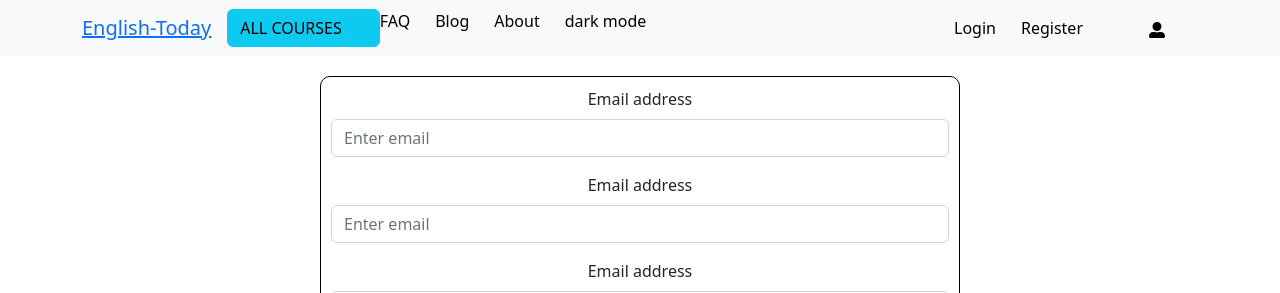
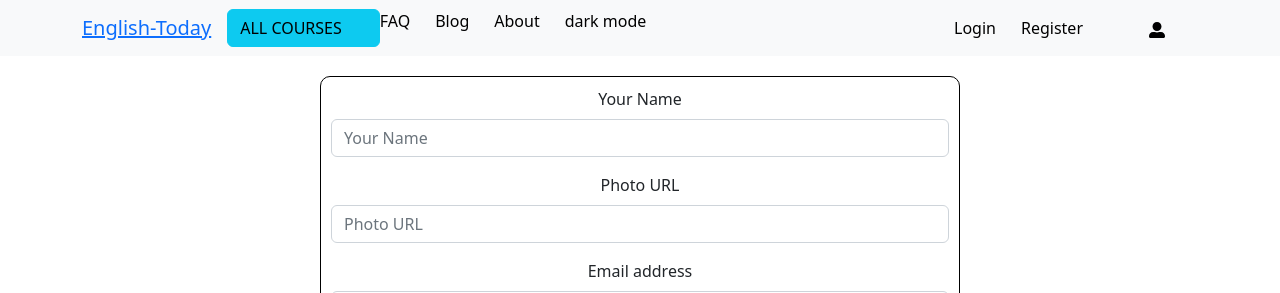
Before and after one commit to nasirullahnu/english-today, a React (Create React App) app: page /register in a window 1280 px wide. Shown: the top 293 px of the page. Built offline with nearby package versions, Linux system fonts and the light colour scheme; no server answers.

Commit message:
sign in with google added

```diff
--- a/src/contexts/AuthProvider/AuthProvider.js
+++ b/src/contexts/AuthProvider/AuthProvider.js
@@ -1,6 +1,6 @@
 import React from 'react';
 import { createContext } from 'react';
-import {getAuth, onAuthStateChanged, signInWithPopup, signOut} from 'firebase/auth'
+import { createUserWithEmailAndPassword, getAuth, onAuthStateChanged, signInWithPopup, signOut } from 'firebase/auth'
 import app from '../../firebsase/firebase.config';
 import { useState } from 'react';
 import { useEffect } from 'react';
@@ -9,18 +9,25 @@
 const auth = getAuth(app)
 
 
-const AuthProvider = ({children}) => {
+const AuthProvider = ({ children }) => {
     const [user, setUser] = useState(null)
 
+    // google login
     const providerLogin = (provider) => {
         return signInWithPopup(auth, provider)
     }
+
+    // register with email and password
+    const createUser = (email, password) => {
+        return createUserWithEmailAndPassword(auth, email, password)
+    }
+
 
     const logOut = () => {
         return signOut(auth);
     }
 
-    useEffect(()=>{
+    useEffect(() => {
         const unsubscribe = onAuthStateChanged(auth, (currentUser) => {
             console.log('on auth state change', currentUser)
             setUser(currentUser)
@@ -28,9 +35,9 @@
         return () => {
             unsubscribe()
         }
-    },[])
+    }, [])
 
-    const authInfo = {user, providerLogin, logOut}
+    const authInfo = { user, providerLogin, logOut, createUser }
 
     return (
         <AuthContext.Provider value={authInfo}>
--- a/src/shared/Register/Register.js
+++ b/src/shared/Register/Register.js
@@ -8,9 +8,10 @@
 import { GoogleAuthProvider } from 'firebase/auth';
 
 const Register = () => {
-    const {user, providerLogin} = useContext(AuthContext)
+    const { user, providerLogin, createUser } = useContext(AuthContext)
     const googleProvider = new GoogleAuthProvider()
 
+    // sign in with google
     const handleGoogleLogin = () => {
         providerLogin(googleProvider)
             .then(result => {
@@ -20,23 +21,41 @@
             .catch(error => console.error(error))
     }
 
+    // sign in with email and password
+    const handleSubmit = event => {
+        event.preventDefault()
+        const form = event.target
+        const name = form.name.value
+        const photoURL = form.photoURL.value
+        const email = form.email.value
+        const password = form.password.value
+        console.log(name, photoURL, email, password)
+        createUser(email, password)
+            .then(result => {
+                const user = result.user
+                console.log(user)
+            })
+            .catch(e => console.error(e))
+    }
+
+
     return (
-        <Form className='w-50 mx-auto form'>
+        <Form onSubmit={handleSubmit} className='w-50 mx-auto form'>
             <Form.Group className="mb-3" controlId="formBasicEmail">
-                <Form.Label>Email address</Form.Label>
-                <Form.Control type="email" placeholder="Enter email" />
+                <Form.Label>Your Name</Form.Label>
+                <Form.Control name='name' type="text" placeholder="Your Name" />
+            </Form.Group>
+            <Form.Group className="mb-3" controlId="formBasicEmail">
+                <Form.Label>Photo URL</Form.Label>
+                <Form.Control name='photoURL' type="text" placeholder="Photo URL" />
             </Form.Group>
             <Form.Group className="mb-3" controlId="formBasicEmail">
                 <Form.Label>Email address</Form.Label>
-                <Form.Control type="email" placeholder="Enter email" />
-            </Form.Group>
-            <Form.Group className="mb-3" controlId="formBasicEmail">
-                <Form.Label>Email address</Form.Label>
-                <Form.Control type="email" placeholder="Enter email" />
+                <Form.Control name='email' type="email" placeholder="Enter email" required />
             </Form.Group>
             <Form.Group className="mb-3" controlId="formBasicPassword">
                 <Form.Label>Password</Form.Label>
-                <Form.Control type="password" placeholder="Password" />
+                <Form.Control name='password' type="password" placeholder="Password" required />
             </Form.Group>
             <Button variant="primary" type="submit">
                 Register
```
Lines whose indentation alone changed are shown as unchanged.
